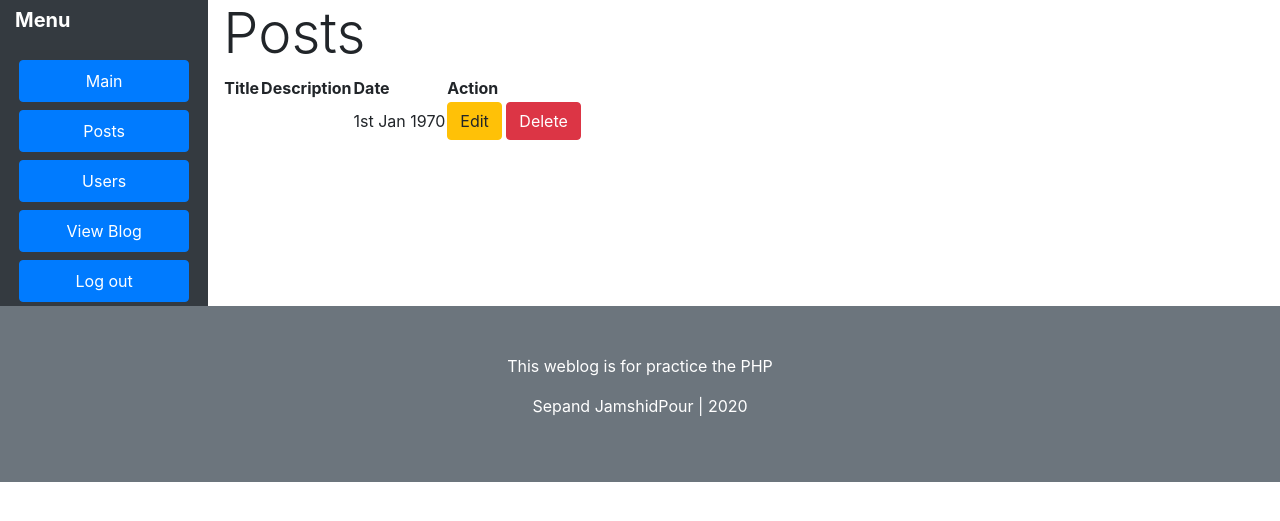
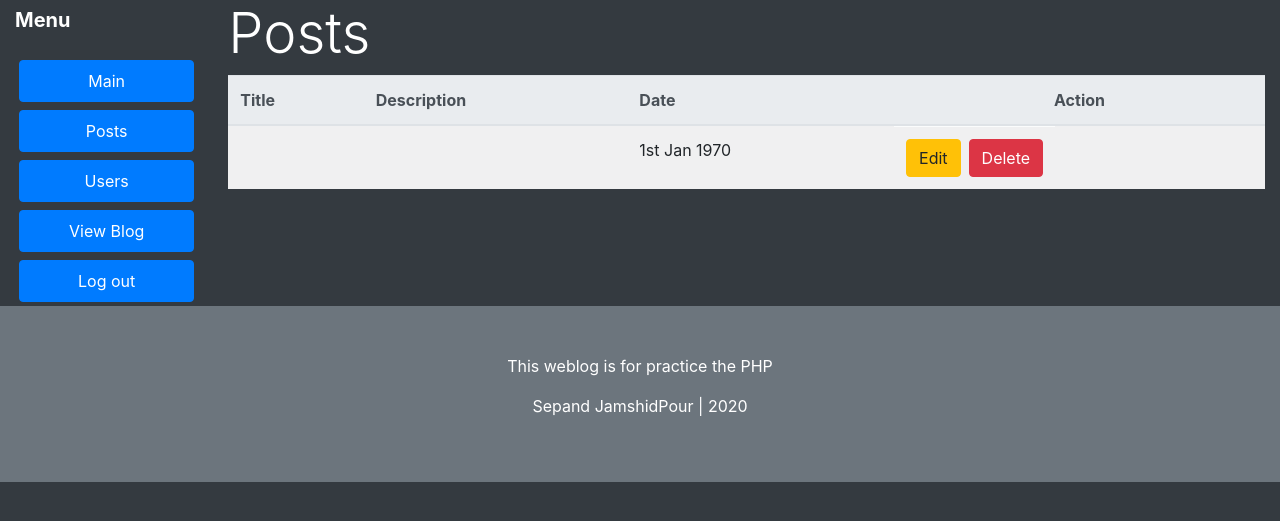
Before and after one commit to SepandJP/Simple_Blog, a PHP site: page /admin/posts.php in a window 1280 px wide. Shown: the top 521 px of the page. Run offline with PHP 8.4, Linux system fonts and the light colour scheme; the visitor is signed in with stand-in values (Sample User, id 1); tables that the repository leaves empty or names only in its code hold one stand-in row (values such as "Sample post"); data that the repository does not hold is empty.

Commit message:
add frontend for Posts table in admin panel

```diff
--- a/admin/posts.php
+++ b/admin/posts.php
@@ -32,9 +32,9 @@ if (isset($_GET['delPost']))
     <title>Admin | Posts</title>
 </head>
 
-<body>
+<body class="bg-dark">
 
-<div class="row container-fluid">
+<div class="container-fluid row m-0 p-0">
 
 <!-- add navigation menu -->
 <?php include 'menu.php';
@@ -49,18 +49,21 @@ if (isset($_GET['action']))
 
 <!--<p><a href="add_post.php">Add new Post</a></p>-->
 
-<div class="col-sm-10">
+<div class="col-sm-9 col-lg-10">
 
-    <h1 class="display-4">Posts</h1>
+    <h1 class="display-4 text-white">Posts</h1>
 
-    <table>
-        <tr>
-            <th>Title</th>
-            <th>Description</th>
-            <th>Date</th>
-            <th>Action</th>
-        </tr>
+    <table class="table table-light table-striped table-hover">
+        <thead class="thead-light">
+            <tr>
+                <th>Title</th>
+                <th>Description</th>
+                <th>Date</th>
+                <th class="text-center">Action</th>
+            </tr>
+        </thead>
 
+        <tbody>
         <?php
         try {
             $sql = "SELECT * FROM blog_posts ORDER BY postID DESC";
@@ -76,9 +79,13 @@ if (isset($_GET['action']))
                 echo '<td>'.date('jS M Y', strtotime($posts['postDate'])).'</td>';
                 ?>
 
-                <td>
-                    <a class="btn btn-warning" href="edit_post.php?id=<?php echo $posts['postID'];?>">Edit</a>
-                    <a class="btn btn-danger" href="javascript:delPost('<?php echo $posts['postID'];?>','<?php echo $posts['postTitle'];?>')">Delete</a>
+                <td class="d-inline-flex">
+                    <a class="mr-1" href="edit_post.php?id=<?php echo $posts['postID'];?>">
+                        <span class="btn btn-warning">Edit</span>
+                    </a>
+                    <a class="ml-1" href="javascript:delPost('<?php echo $posts['postID'];?>','<?php echo $posts['postTitle'];?>')">
+                        <span class="btn btn-danger">Delete</span>
+                    </a>
                 </td>
 
         <?php
@@ -91,6 +98,7 @@ if (isset($_GET['action']))
             echo $e->getMessage();
         }
         ?>
+        </tbody>
 
     </table>
 </div>
@@ -106,7 +114,6 @@ if (isset($_GET['action']))
     }
 </script>
 
-
 <!-- footer section-->
 <!-- Bootstrap core JavaScript -->
 <?php include "../pages/footer.html"; ?>
```
